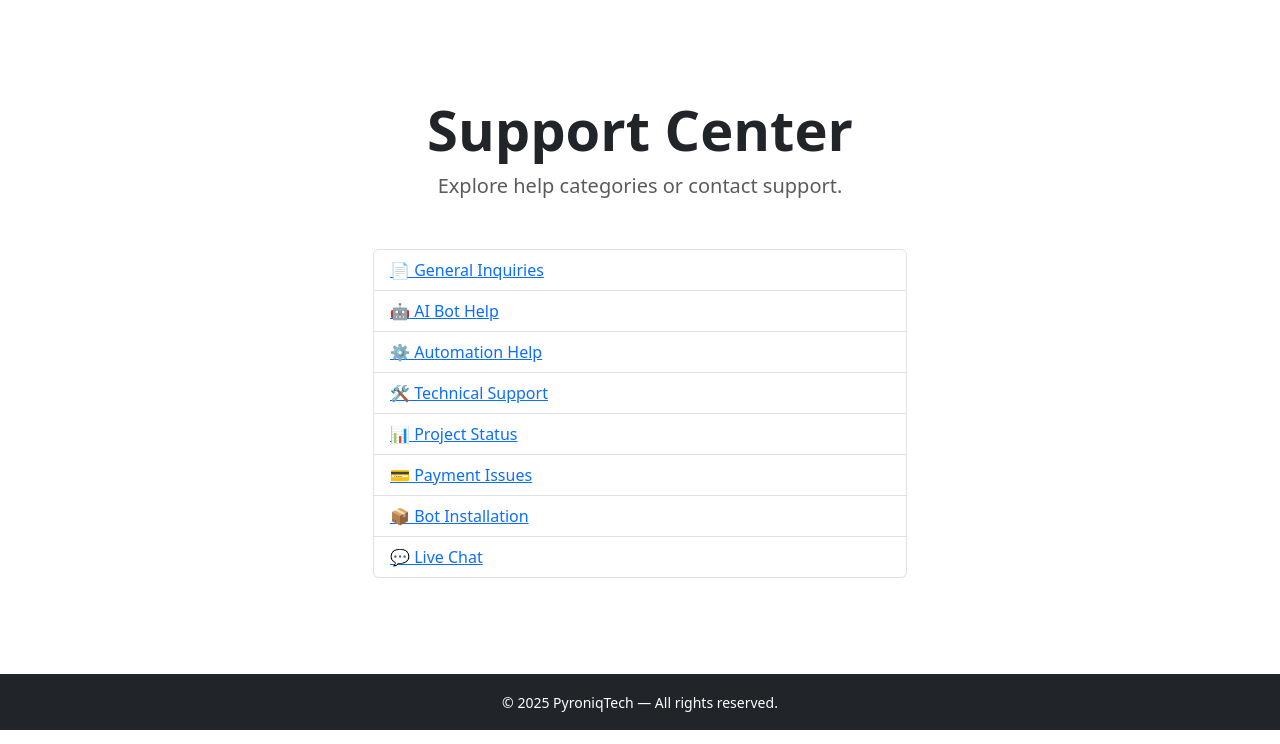
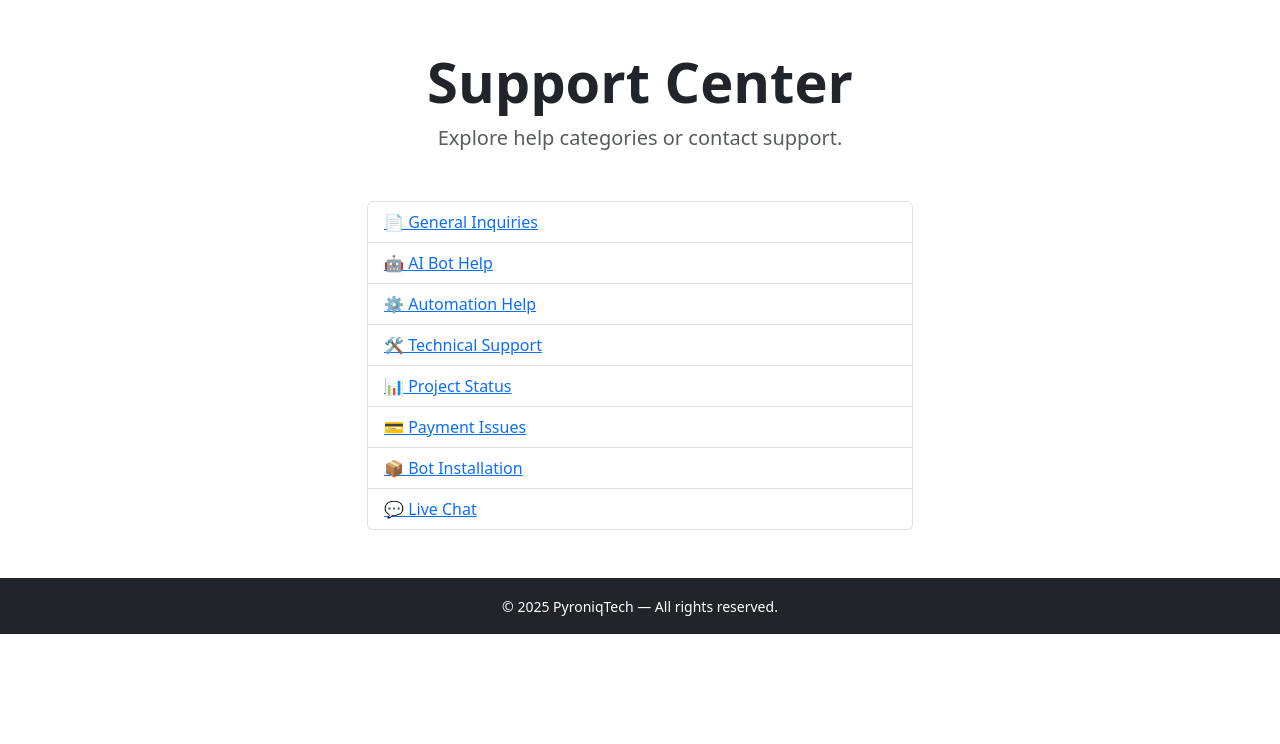
Before and after one commit to PyroniqTech/PyroniqTech, a Django app: page /support/ in a window 1280 px wide. Shown: the part 56-800 px from the top of the page. Run offline with Django 5.2, Linux system fonts and the light colour scheme.

Commit message:
Update support_home.html

```diff
--- a/main/templates/support/support_home.html
+++ b/main/templates/support/support_home.html
@@ -1,6 +1,7 @@
 {% extends 'support/base.html' %}
+
 {% block content %}
-<section class="container py-5 text-center">
+<section class="text-center">
   <h1 class="fw-bold display-4">Support Center</h1>
   <p class="lead text-muted">Explore help categories or contact support.</p>
 
```
